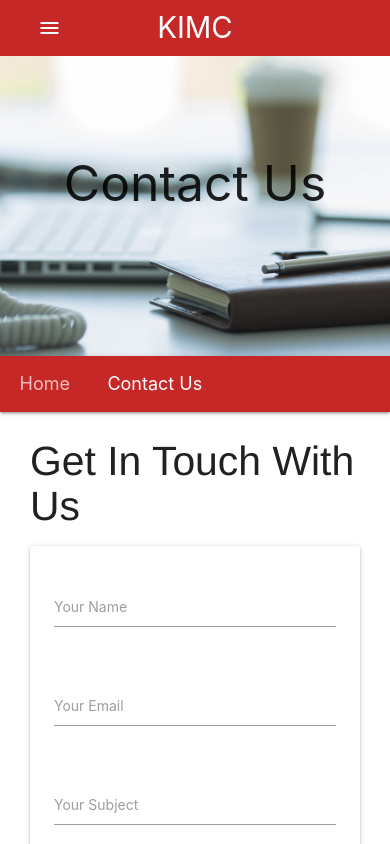
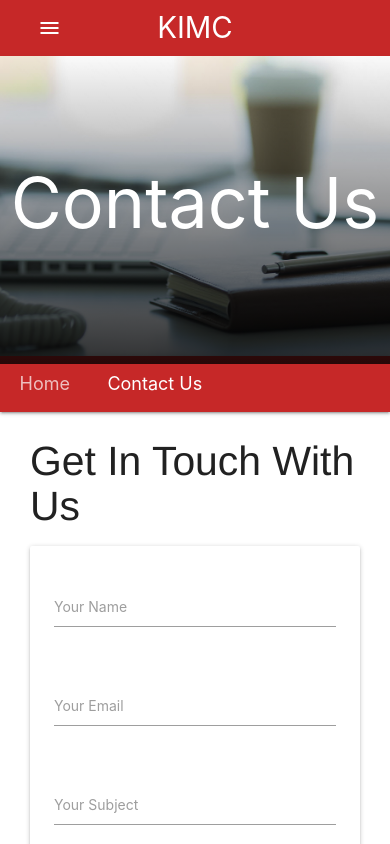
Before and after one commit to olamilekan000/KIMC, a React (Create React App) app: page /contact in a window 390 px wide. Shown: the top 844 px of the page. Built offline with nearby package versions, Linux system fonts and the light colour scheme.

Commit message:
fixed contact

```diff
--- a/src/Components/contact.js
+++ b/src/Components/contact.js
@@ -30,7 +30,7 @@ class Contact extends Component{
 		return (
 			<div>
 				<div id="servImg">
-					<h2 className="center imgTitleCntct">Contact Us</h2>
+					<div className="imgTitleCntct"></div>
 					<nav className="servNav nav-wrapper red darken-3">
 						<div className="breadWrapper container">
 					      <div className="col s12">
--- a/src/index.css
+++ b/src/index.css
@@ -72,7 +72,7 @@ img{
   position: absolute;
   height: 300px;
   text-align: center;
-  padding-top: 150px;
+  padding-top: 100px;
   font-size: 70px;
   display: block;
   background: -webkit-gradient(linear, left top, left bottom, from(transparent), to(rgba(0, 0, 0, 0.9)));
@@ -81,8 +81,8 @@ img{
   bottom: 0;
   left: 0;
   right: 0;
-  top: 0;
-  height: 364px;
+  top: 50px;
+  height: 314px;
 
 }
 
@@ -110,7 +110,7 @@ img{
   position: absolute;
   height: 300px;
   text-align: center;
-  padding-top: 150px;
+  padding-top: 100px;
   font-size: 70px;
   display: block;
   background: -webkit-gradient(linear, left top, left bottom, from(transparent), to(rgba(0, 0, 0, 0.9)));
@@ -119,8 +119,8 @@ img{
   bottom: 0;
   left: 0;
   right: 0;
-  top: 0;
-  height: 365px;
+  top: 50px;
+  height: 314px;
 }
 
 .imgTitleAbt{
@@ -137,7 +137,7 @@ img{
   position: absolute;
   height: 300px;
   text-align: center;
-  padding-top: 150px;
+  padding-top: 100px;
   font-size: 70px;
   display: block;
   background: -webkit-gradient(linear, left top, left bottom, from(transparent), to(rgba(0, 0, 0, 0.9)));
@@ -146,8 +146,8 @@ img{
   bottom: 0;
   left: 0;
   right: 0;
-  top: 0;
-  height: 365px;
+  top: 50px;
+  height: 314px;
 }
 
 .imgTitleAbt{
@@ -174,28 +174,30 @@ nav .servNav{
   background-position: center center;
   height: 300px;
   margin: 0;
+  color: #fff;
 }
 
 .imgTitleCntct{
   padding-top: 100px;
 }
 
-#servImg img{
-  height: 350px;
-  width: 100%;
-  margin-bottom: 0 !important;
+.imgTitleCntct::before{
+  content: 'Contact Us';
+  position: absolute;
+  height: 300px;
+  text-align: center;
+  padding-top: 100px;
+  font-size: 70px;
+  display: block;
+  background: -webkit-gradient(linear, left top, left bottom, from(transparent), to(rgba(0, 0, 0, 0.9)));
+  background: linear-gradient(transparent, rgba(0, 0, 0, 0.8));
+  width: 100% !important;
+  bottom: 0;
+  left: 0;
+  right: 0;
+  top: 50px;
+  height: 314px;
 }
-
-#servImg {
-  margin-bottom: 0;
-}
-
-/*.breadWrapper{
-  background-color: red;
-  padding: 10px;
-  margin-top: 10px;
-  color: black;
-}*/
 
 #carText{
   position: fixed;
@@ -296,4 +298,22 @@ nav .servNav{
     height: 356px;
   }
 
+  .imgTitleCntct::before{
+    content: 'Contact Us';
+    position: absolute;
+    height: 300px;
+    text-align: center;
+    padding-top: 100px;
+    font-size: 70px;
+    display: block;
+    background: -webkit-gradient(linear, left top, left bottom, from(transparent), to(rgba(0, 0, 0, 0.9)));
+    background: linear-gradient(transparent, rgba(0, 0, 0, 0.8));
+    width: 100% !important;
+    bottom: 0;
+    left: 0;
+    right: 0;
+    top: 50px;
+    height: 314px;
+  }
+
 }
```
